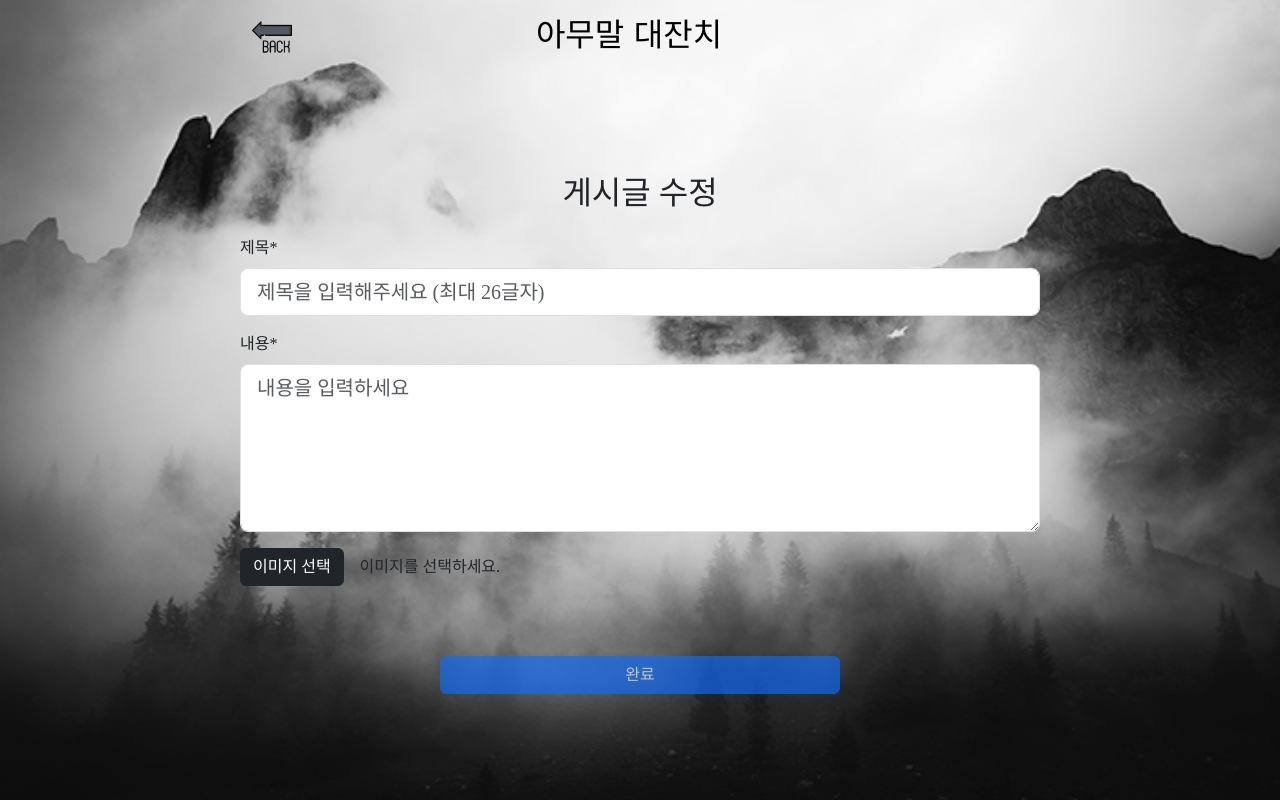
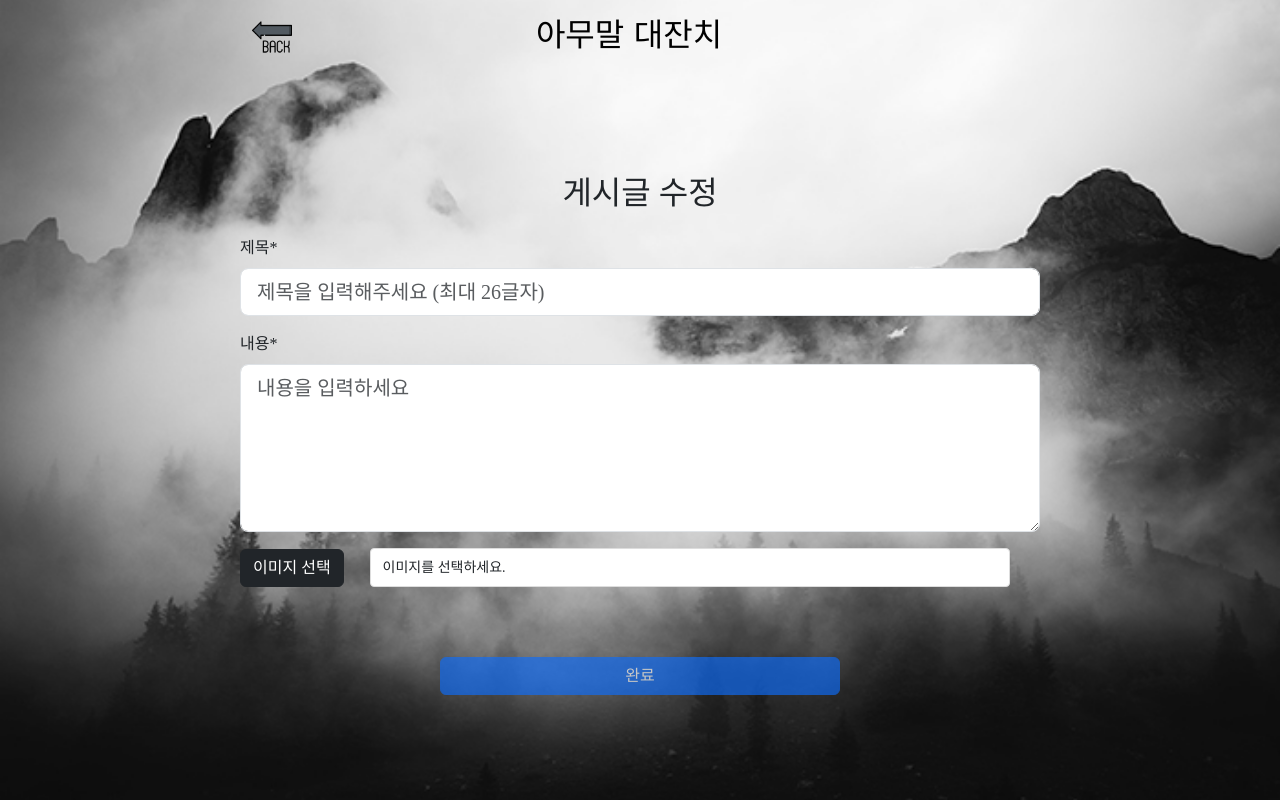
Before and after one commit to 100-hours-a-week/2-hyun-lee-community-re, a React (Create React App) app: page /edit-post in a window 1280 px wide. Built offline with nearby package versions, Linux system fonts and the light colour scheme; no server answers; a web font is replaced by a local one.

Commit message:
fix: 이미지 선택 레이아웃 수정

```diff
--- a/src/pages/editPost.js
+++ b/src/pages/editPost.js
@@ -8,6 +8,7 @@ import Header from "../components/Header";
 import { getImageUrl } from "../api/userApi";
 import { Card, Button, Form, Row ,Col } from "react-bootstrap";
 import { unescapeHtml } from "../utils/escape";
+import "../styles/editPost-style.css";
 
 
 const EditPost = () =>{
@@ -191,7 +192,7 @@ const EditPost = () =>{
                 >
                     이미지 선택
                 </Button>
-                <span>{currentFileName}</span>
+                <span className="file-name-box">{currentFileName}</span>
                 <Form.Control
                   id="fileInput"
                   type="file"
--- /dev/null
+++ b/src/styles/editPost-style.css
@@ -0,0 +1,10 @@
+.file-name-box {
+    display: inline-block;
+    background-color: #ffffff;
+    border: 1px solid #ddd;
+    border-radius: 4px;
+    padding: 8px 12px;
+    font-size: 14px;
+    margin-left: 10px;
+    width: 80%;
+  }
```
